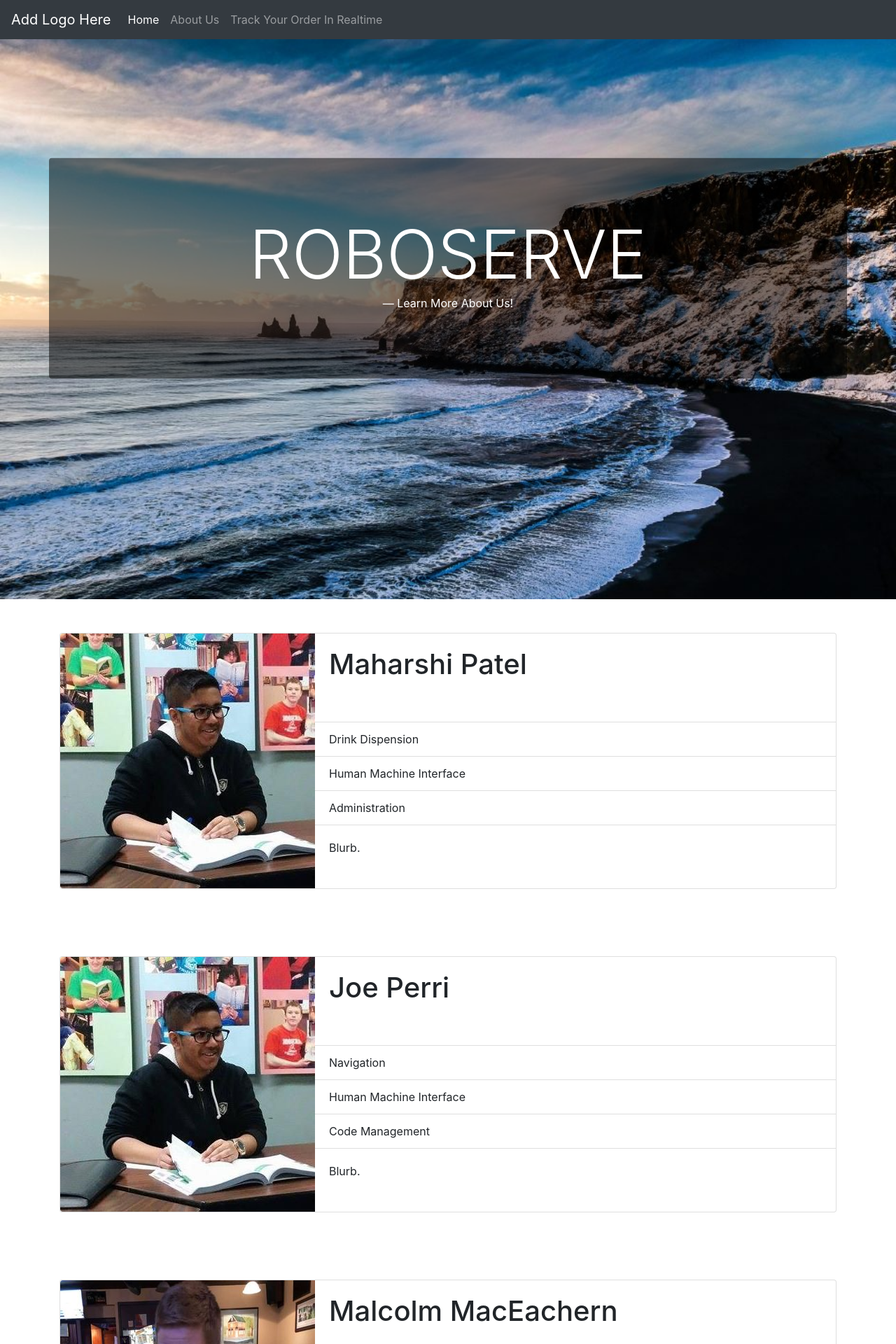
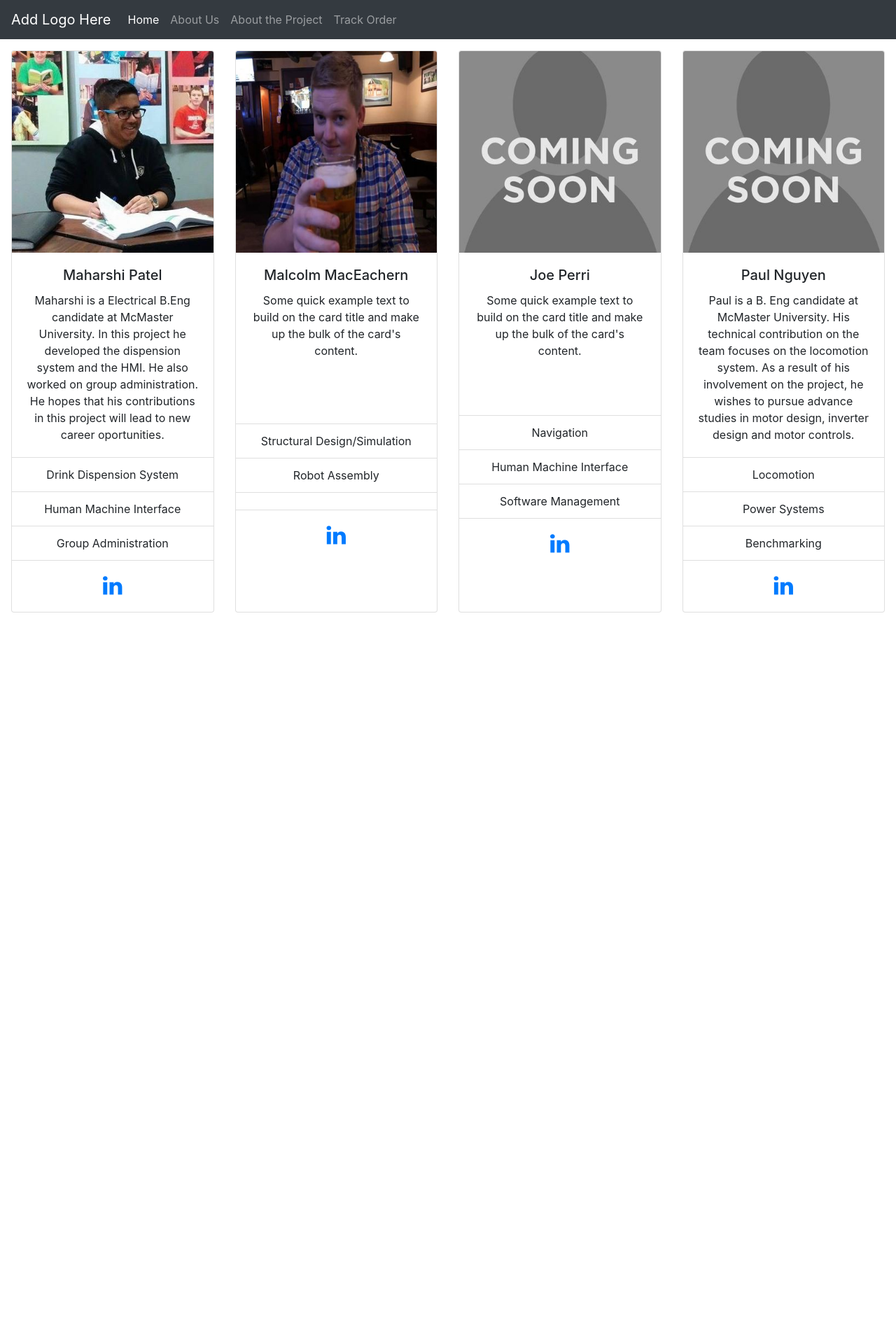
Before and after one commit to joeperri95/Capstone, a Flask app: page /about in a window 1280 px wide. Shown: the top 1920 px of the page at 70% size. After the commit the page ends 875 px from the top, so only its background shows below. Run offline with Flask 2, Linux system fonts and the light colour scheme; some libraries are stand-ins or nearby versions.

Commit message:
About Us Layout Finished

```diff
--- a/HMI/Website/static/styles.css
+++ b/HMI/Website/static/styles.css
@@ -1,5 +1,5 @@
 .page-background {
-        background: url("negative-space-black-sand-beach-with-ocean-cliffs-944x708.jpg") no-repeat center center;
+        background-color: white;
         background-size: cover;
         height: 100vh;
     }
--- a/HMI/Website/templates/about.html
+++ b/HMI/Website/templates/about.html
@@ -1,145 +1,78 @@
-<!DOCTYPE html>
-<html>
+{% extends "layout.html" %}
+{% block content %}
+<link rel="stylesheet" href="https://cdnjs.cloudflare.com/ajax/libs/font-awesome/4.7.0/css/font-awesome.min.css">
 
-<head>
-  {% if title %}
-  <title>{{title}}</title>
-  {% else %}
-  <title>ROBOSERVE</title>
-  {% endif %}
-  <link rel="stylesheet" href="https://stackpath.bootstrapcdn.com/bootstrap/4.1.0/css/bootstrap.min.css" integrity="sha384-9gVQ4dYFwwWSjIDZnLEWnxCjeSWFphJiwGPXr1jddIhOegiu1FwO5qRGvFXOdJZ4" crossorigin="anonymous">
-  <link rel="stylesheet" href="{{ url_for('static', filename = 'styles.css') }}">
-  <script src="https://ajax.googleapis.com/ajax/libs/jquery/3.3.1/jquery.min.js"></script>
-  <script src="https://cdnjs.cloudflare.com/ajax/libs/popper.js/1.12.9/umd/popper.min.js" integrity="sha384-ApNbgh9B+Y1QKtv3Rn7W3mgPxhU9K/ScQsAP7hUibX39j7fakFPskvXusvfa0b4Q" crossorigin="anonymous"></script>
-  <script src="https://maxcdn.bootstrapcdn.com/bootstrap/4.0.0/js/bootstrap.min.js" integrity="sha384-JZR6Spejh4U02d8jOt6vLEHfe/JQGiRRSQQxSfFWpi1MquVdAyjUar5+76PVCmYl" crossorigin="anonymous"></script>
-
-</head>
-
-<body>
-  <nav class="navbar sticky-top navbar-expand-lg navbar-dark bg-dark">
-    <a class="navbar-brand" href="#">Add Logo Here</a>
-    <button class="navbar-toggler" type="button" data-toggle="collapse" data-target="#navbarNavDropdown" aria-controls="navbarNavDropdown" aria-expanded="false" aria-label="Toggle navigation">
-      <span class="navbar-toggler-icon"></span>
-    </button>
-    <div class="collapse navbar-collapse" id="navbarNavDropdown">
-      <ul class="navbar-nav">
-        <li class="nav-item active">
-          <a class="nav-link" href="{{ url_for('mainRoute') }}">Home <span class="sr-only">(current)</span></a>
-        </li>
-        <li class="nav-item">
-          <a class="nav-link" href="{{ url_for('about') }}">About Us</a>
-        </li>
-        <li class="nav-item">
-          <a class="nav-link" href="{{ url_for('track') }}">Track Your Order In Realtime</a>
-        </li>
-      </ul>
-    </div>
-  </nav>
-
-
-  <div class="page-background">
-    <div class="cta container rounded text-center text-white">
-      <blockquote class="blockquote">
-        <h1 class="display-1 mb-0">ROBOSERVE</h1>
-        <footer class="blockquote-footer text-white text-center">{{caption}}</footer>
-      </blockquote>
-    </div>
-    </div>
-  <div class="container-fluid">
-  <div class="row-eq-height">
-    <div class="col">
-      <div class="container py-5">
-        <div class="card flex-row">
-          <img class="fluid-image rounded-left" src="static/Maharshi.jpeg" alt="Image">
-          <div class="d-flex flex-column flex-grow-1">
-            <div class="card-body w-100">
-              <h1 class="card-title">Maharshi Patel</h1>
+<div class="container-fluid p-3">
+  <div class="card-deck">
+    <div class="card text-center" style="width: 15rem;">
+      <img class="card-img-top" src="static/Maharshi.jpeg" alt="Maharshi Patel">
+      <div class="card-body">
+        <h5 class="card-title">Maharshi Patel</h5>
+        <p class="card-text">Maharshi is a Electrical B.Eng candidate at McMaster University. In this project he developed the dispension system and the HMI. He also worked on group administration. He hopes that his contributions
+          in this project will lead to new career oportunities.</p>
       </div>
       <ul class="list-group list-group-flush">
-              <li class="list-group-item">Drink Dispension</li>
+        <li class="list-group-item">Drink Dispension System</li>
         <li class="list-group-item">Human Machine Interface</li>
-              <li class="list-group-item">Administration</li>
+        <li class="list-group-item">Group Administration</li>
       </ul>
-            <div class="card-body w-100">
-              <p class="card-text">
-                Blurb.
-              </p>
-            </div>
-          </div>
-        </div>
+      <div class="card-body">
+        <a href="https://www.linkedin.com/in/maharshipatel1997/"><i class="fa fa-linkedin fa-2x"></i></a>
       </div>
     </div>
 
-    <div class="col">
-      <div class="container py-5">
-        <div class="card flex-row">
-          <img class="fluid-image rounded-left" src="static/Maharshi.jpeg" alt="Image">
-          <div class="d-flex flex-column flex-grow-1">
-            <div class="card-body w-100">
-              <h1 class="card-title">Joe Perri</h1>
+    <div class="card text-center" style="width: 15rem;">
+      <img class="card-img-top" src="static/Malcolm.jpeg" alt="Malcolm MacEachern">
+      <div class="card-body">
+        <h5 class="card-title">Malcolm MacEachern</h5>
+        <p class="card-text">Some quick example text to build on the card title and make up the bulk of the card's content.</p>
+      </div>
+      <ul class="list-group list-group-flush">
+        <li class="list-group-item">Structural Design/Simulation</li>
+        <li class="list-group-item">Robot Assembly</li>
+        <li class="list-group-item"></li>
+      </ul>
+      <div class="card-body">
+        <a href="https://www.linkedin.com/in/malcolm-maceachern-6b2624116/"><i class="fa fa-linkedin fa-2x"></i></a>
+      </div>
+    </div>
+
+    <div class="card text-center" style="width: 15rem;">
+      <img class="card-img-top" src="static/Random.jpeg" alt="Card image cap">
+      <div class="card-body">
+        <h5 class="card-title">Joe Perri</h5>
+        <p class="card-text">Some quick example text to build on the card title and make up the bulk of the card's content.</p>
       </div>
       <ul class="list-group list-group-flush">
         <li class="list-group-item">Navigation</li>
         <li class="list-group-item">Human Machine Interface</li>
-              <li class="list-group-item">Code Management</li>
+        <li class="list-group-item">Software Management</li>
       </ul>
-            <div class="card-body w-100">
-              <p class="card-text">
-                Blurb.
-              </p>
-            </div>
-          </div>
-        </div>
+      <div class="card-body">
+        <a href="#"><i class="fa fa-linkedin fa-2x"></i></a>
       </div>
     </div>
 
-    <div class="col">
-      <div class="container py-5">
-        <div class="card flex-row">
-          <img class="fluid-image rounded-left" src="/static/Malcolm.jpeg" alt="Image">
-          <div class="d-flex flex-column flex-grow-1">
-            <div class="card-body w-100">
-              <h1 class="card-title">Malcolm MacEachern</h1>
+    <div class="card text-center" style="width: 15rem;">
+      <img class="card-img-top" src="static/Random.jpeg" alt="Card image cap">
+      <div class="card-body">
+        <h5 class="card-title">Paul Nguyen</h5>
+        <p class="card-text">Paul is a B. Eng candidate at McMaster University. His technical contribution on the team focuses on the locomotion system. As a result of his involvement on the project, he wishes to pursue advance studies in motor
+          design, inverter design and motor controls.</p>
       </div>
       <ul class="list-group list-group-flush">
-              <li class="list-group-item">Structural Design</li>
-              <li class="list-group-item">Dispension System</li>
+        <li class="list-group-item">Locomotion</li>
+        <li class="list-group-item">Power Systems</li>
+        <li class="list-group-item">Benchmarking</li>
       </ul>
-            <div class="card-body w-100">
-              <p class="card-text">
-                Blurb.
-              </p>
-            </div>
-          </div>
-        </div>
+      <div class="card-body">
+        <a href="#"><i class="fa fa-linkedin fa-2x"></i></a>
       </div>
     </div>
 
-    <div class="col">
-      <div class="container py-5">
-        <div class="card flex-row">
-          <img class="fluid-image rounded-left" src="static/Paul.jpeg" alt="Image">
-          <div class="d-flex flex-column flex-grow-1">
-            <div class="card-body w-100">
-              <h1 class="card-title">Paul Nguyen</h1>
-            </div>
-            <ul class="list-group list-group-flush">
-              <li class="list-group-item">Motor Drive Algorithm</li>
-              <li class="list-group-item">Power Systems</li>
-            </ul>
-            <div class="card-body w-100">
-              <p class="card-text">
-                Blurb.
-              </p>
-            </div>
-          </div>
-        </div>
-      </div>
   </div>
 
 
 </div>
-</div>
-    </body>
 
-    </html>
+{% endblock %}
--- a/HMI/Website/templates/layout.html
+++ b/HMI/Website/templates/layout.html
@@ -24,29 +24,27 @@
     <div class="collapse navbar-collapse" id="navbarNavDropdown">
       <ul class="navbar-nav">
         <li class="nav-item active">
-          <a class="nav-link" href="{{ url_for('mainRoute') }}">Home <span class="sr-only">(current)</span></a>
+          <a class="nav-link" href="{{ url_for('mainRoute') }}">Home
+            <span class="sr-only">(current)</span></a>
         </li>
         <li class="nav-item">
           <a class="nav-link" href="{{ url_for('about') }}">About Us</a>
         </li>
         <li class="nav-item">
-          <a class="nav-link" href="{{ url_for('track') }}">Track Your Order In Realtime</a>
+          <a class="nav-link" href="{{ url_for('project') }}">About the Project</a>
+        </li>
+        <li class="nav-item">
+          <a class="nav-link" href="{{ url_for('track') }}">Track Order </a>
         </li>
       </ul>
     </div>
   </nav>
 
+  <div class="page-background">
 
-  <div class="page-background">
-    <div class="cta container rounded text-center text-white">
-      <blockquote class="blockquote">
-        <h1 class="display-1 mb-0">ROBOSERVE</h1>
-        <footer class="blockquote-footer text-white text-center">{{caption}}</footer>
-      </blockquote>
+    {% block content %}{% endblock %}
 
-      {% block content %}{% endblock %}
-    </div>
-    </div>
-    </body>
+  </div>
+</body>
 
-    </html>
+</html>
--- /dev/null
+++ b/HMI/Website/templates/project.html
@@ -0,0 +1,3 @@
+{% extends "layout.html" %}
+{% block content %}
+{% endblock %}
```
Also changed, not shown: HMI/Website/__init__.py (+18 -11 lines), HMI/Website/templates/index.html (+8 -0 lines), HMI/Website/static/Back.jpg (added), HMI/Website/static/Paul.jpeg (deleted), HMI/Website/static/Random.jpeg (added), HMI/Website/static/negative-space-black-sand-beach-with-ocean-cliffs-944x708.jpg (deleted), README.md, 1 other file. Lines whose indentation alone changed are shown as unchanged.
